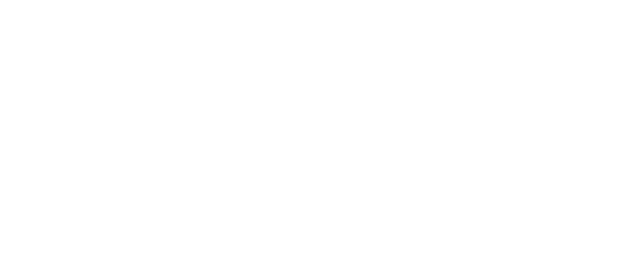
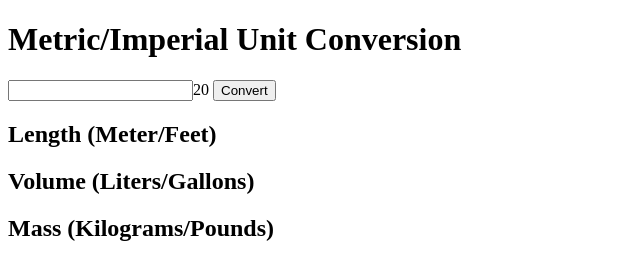
Before and after one commit to PrinceBersola/unitConverter, a plain HTML site: page index.html in a window 1280 px wide. Shown: the whole page, without its empty margins (0-640 px from the left). Drawn offline with Linux system fonts and the light colour scheme.

Commit message:
worked on base html

```diff
--- a/index.html
+++ b/index.html
@@ -3,9 +3,26 @@
     <head>
         <meta charset="UTF-8">
         <meta name="viewport" content="width=device-width, initial-scale=1.0">
-    <title>Document</title>
+        <link rel="stylesheet" href="index.css">
+        <title>Unit Converter</title>
     </head>
     <body>
-
+        <main>
+            <h1>Metric/Imperial Unit Conversion</h1>
+            <input id="input-num" type="number">20</input>
+            <button id="convert-btn">Convert</button>
+        </main>
+        <section>
+            <div id="length-output">
+                <h2>Length (Meter/Feet)</h2>
+            </div>
+            <div id="volume-output">
+                <h2>Volume (Liters/Gallons)</h2>
+            </div>
+            <div id="mass-output">
+                <h2>Mass (Kilograms/Pounds)</h2>
+            </div>
+        </section>
+        <script src="index.js"></script>
     </body>
 </html>
--- a/index.js
+++ b/index.js
@@ -0,0 +1,5 @@
+/*
+1 meter = 3.281 feet
+1 liter = 0.264 gallon
+1 kilogram = 2.204 pound
+*/
--- a/style.css
+++ b/style.css
@@ -0,0 +1,3 @@
+body {
+    margin: 0;
+}
```
Lines whose indentation alone changed are shown as unchanged.
